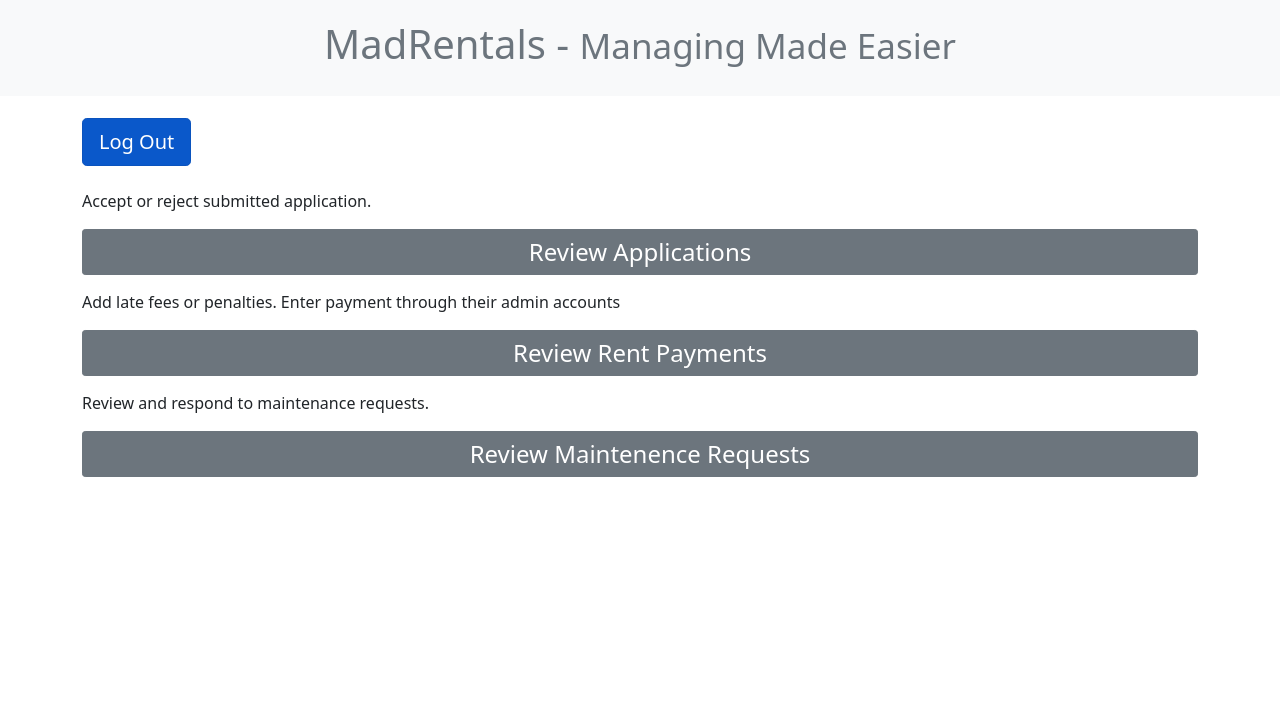
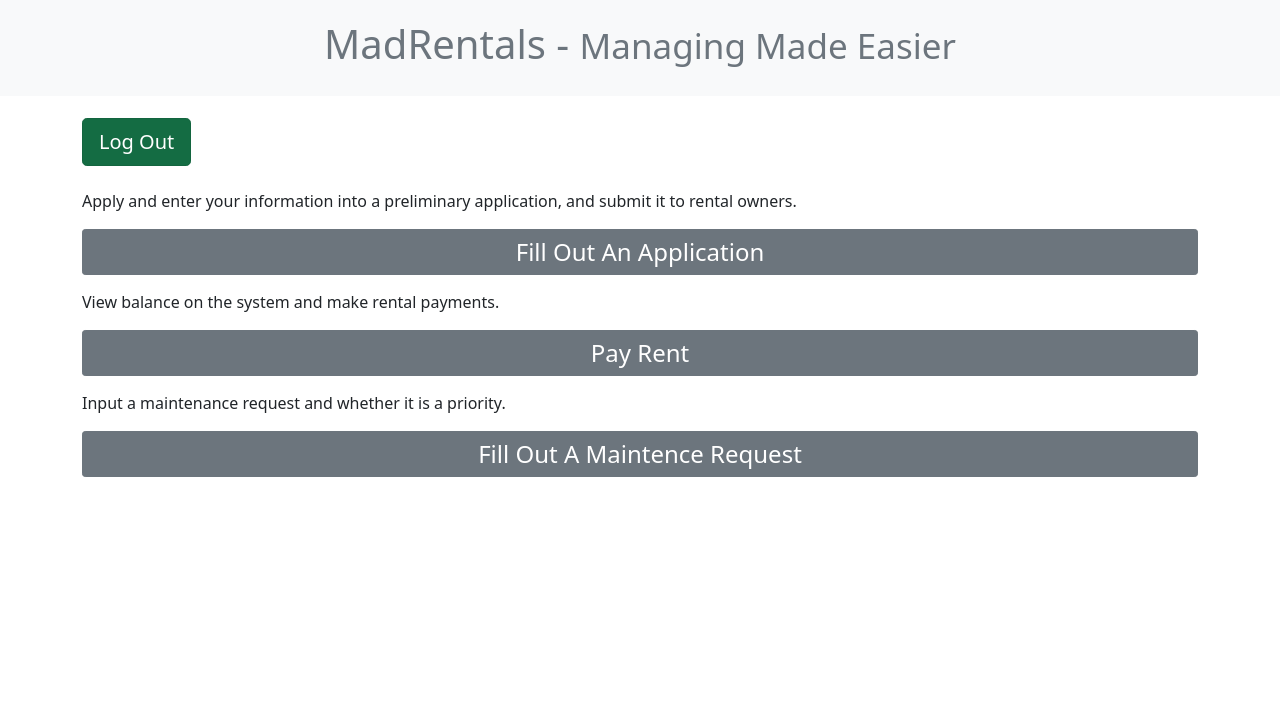
Before and after one commit to dmfranz/Spike-exercise, a Django app: page /dashboard/ in a window 1280 px wide. Shown: the top 710 px of the page. Run offline with Django 3.2, Linux system fonts and the light colour scheme; a user stored in the database is signed in.

Commit message:
nav bar/login/logout improvements

```diff
--- a/register/templates/register/register.html
+++ b/register/templates/register/register.html
@@ -1,6 +1,10 @@
 {% extends "base.html" %}
 {% block title%} Create account {% endblock %}
 {% load crispy_forms_tags %}
+
+{% block navbar %}
+
+{% endblock %}
 
 {% block content %}
 
--- a/register/templates/registration/login.html
+++ b/register/templates/registration/login.html
@@ -4,6 +4,10 @@ Login Here
 {% endblock %}
 
 {% load crispy_forms_tags %}
+
+{% block navbar %}
+
+{% endblock %}
 
 {% block content %}
 <h1>Login</h1>
--- a/spike_exercise/urls.py
+++ b/spike_exercise/urls.py
@@ -26,7 +26,7 @@ urlpatterns = [
     path('', include('spikeapp.urls')),
     path('requests/', spikeapp_views.requests, name="requests"),
     path('', include('django.contrib.auth.urls')),
-    path('rental_application', spikeapp_views.rental_application, name="rental_application"),
+    path('rentalapplication/', spikeapp_views.rental_application, name="rental_application"),
     path('', include('django.contrib.auth.urls')),
     path('logout', v.logout_function, name="logout")  # logout button pressed; called from form.
 ]
--- a/spikeapp/models.py
+++ b/spikeapp/models.py
@@ -28,11 +28,13 @@ class User(models.Model):
 # class Priority(models.Model):
 #     priority = models.CharField(max_length=2, choices=PRIORITY_CHOICES, default='low priority')
 
+
 class RequestForm(models.Model):
     tenant_name = models.CharField(max_length=100)
     landlord_name = models.CharField(max_length=100)
     message = models.CharField(max_length=500)
     priority = models.CharField(max_length=100)
+
 
 class Payment(models.Model):
     # Support is being left in for multiple payment methods, but currently hard-coded to debit.
--- a/spikeapp/templates/base.html
+++ b/spikeapp/templates/base.html
@@ -19,6 +19,22 @@
   <h1><a href="/">MadRentals - <small>Managing Made Easier</small></a></h1>
 </div>
 <div class="container">
+
+  {% block navbar %}
+
+  {% if user.is_authenticated %}
+  <nav>
+    <a href="/dashboard" class="btn btn-success btn-lg active">Dashboard</a>
+  </nav>
+  {% else %}
+  <nav>
+    <a href="/login" class="btn btn-success btn-lg active">Login</a>
+    <a href="/register" class="btn btn-success btn-lg active">Create Account</a>
+  </nav>
+  {% endif %}
+
+  {% endblock %}
+
   {% block header %}
 
   {% endblock %}
--- a/spikeapp/templates/dashboard.html
+++ b/spikeapp/templates/dashboard.html
@@ -3,21 +3,26 @@
 MadRentals - Dashboard
 {% endblock %}
 
+{% block navbar%}
+
+<nav>
+    <a href="/logout" class="btn btn-success btn-lg active">Log Out</a>
+</nav>
+
+{% endblock %}
+
 {% block content %}
 
 {% if user.is_authenticated %}
-<nav>
-    <a href="/logout" class="btn btn-primary btn-lg active">Log Out</a>
-</nav>
 <div id="dashboard">
     {% if is_tenant %}
     <section>
         <p>Apply and enter your information into a preliminary application, and submit it to rental owners.</p>
-        <button type="button" class="btn btn-secondary btn-sm dashboard-buttons"><a href="/">Fill Out An Application</a></button>
+        <button type="button" class="btn btn-secondary btn-sm dashboard-buttons"><a href="/rentalapplication">Fill Out An Application</a></button>
         <p>View balance on the system and make rental payments.</p>
-        <button type="button" class="btn btn-secondary  btn-sm dashboard-buttons"><a href="/">Pay Rent</a></button>
+        <button type="button" class="btn btn-secondary  btn-sm dashboard-buttons"><a href="/payment">Pay Rent</a></button>
         <p>Input a maintenance request and whether it is a priority.</p>
-        <button type="button" class="btn btn-secondary btn-sm dashboard-buttons"><a href="/">Fill Out A Maintence Request</a></button>
+        <button type="button" class="btn btn-secondary btn-sm dashboard-buttons"><a href="/requests">Fill Out A Maintence Request</a></button>
     </section>
 
     {% elif not is_tenant %}
--- a/spikeapp/templates/rental_application.html
+++ b/spikeapp/templates/rental_application.html
@@ -9,8 +9,8 @@ Create Rental Application
 
 <form method="POST" class="form-group">
     {% csrf_token %}
-        {{form.as_p}}
-        <button type="submit" class="btn btn-success" >Submit Application</button>
+    {{form.as_p}}
+    <button type="submit" class="btn btn-success">Submit Application</button>
 </form>
 
 
--- a/spikeapp/urls.py
+++ b/spikeapp/urls.py
@@ -3,5 +3,4 @@ from spikeapp import views
 
 urlpatterns = [
     path('', views.spikeapp, name='spikeapp'),
-    path('rental_appliaction', views.rental_application, name='rental_application'),
 ]
--- a/spikeapp/views.py
+++ b/spikeapp/views.py
@@ -29,8 +29,9 @@ def rental_application(request):
 
 
 def dashboard(request):
-    is_tenant = False
+    is_tenant = True
     return render(request, 'dashboard.html', {'is_tenant': is_tenant})
+
 
 def requests(request):
     is_tenant = True
@@ -42,7 +43,8 @@ def requests(request):
     else:
         form = CreateRequestForm()
 
-    return render(request, 'requests.html', {'form':form, 'is_tenant' : is_tenant})
+    return render(request, 'requests.html', {'form':form, 'is_tenant': is_tenant})
+
 
 def payment(request):
     if request.method == "POST":
```
Also changed, not shown: spikeapp/templates/home_page.html (+2 -8 lines), db.sqlite3. Lines whose indentation alone changed are shown as unchanged.
